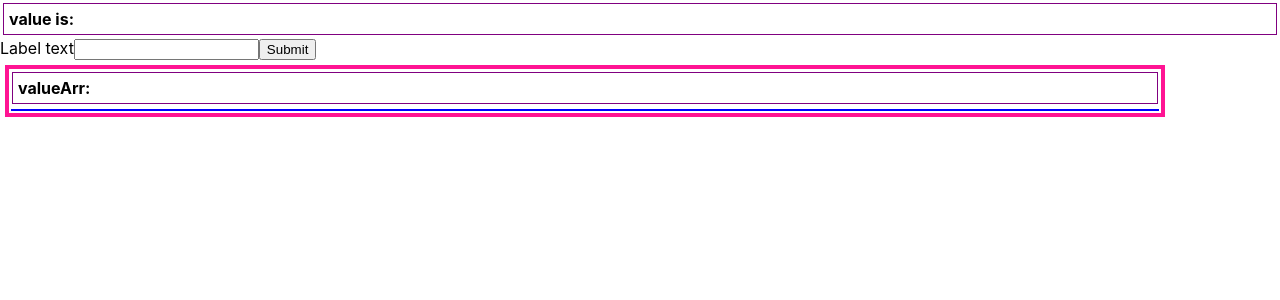
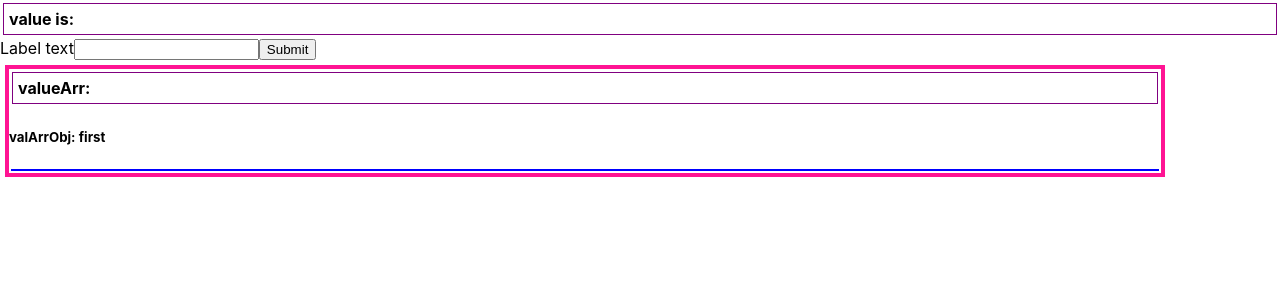
Before and after one commit to stevekutz/controlled_inputs_exp2, a React (Create React App) app in the folder app/: page / in a window 1280 px wide. Shown: the top 300 px of the page. Built offline with nearby package versions, Linux system fonts and the light colour scheme.

Commit message:
modifying obj, do not mutate state directly

```diff
--- a/app/src/App.js
+++ b/app/src/App.js
@@ -9,6 +9,9 @@ class App extends React.Component {
     state = {
       valueInit: '',
       valueArr: [],
+   //   valArrObj: [{}],
+
+          valArrObj: {id: 0, name : 'first', age: 100, real: true }
     }
 
   // handlers
@@ -20,8 +23,18 @@ class App extends React.Component {
     ev.preventDefault();
 
     this.setState(prevState => {
-      return {valueArr: [...prevState.valueArr, this.state.valueInit]}
+      return {
+        valueArr: [...prevState.valueArr, this.state.valueInit],
+      }
     })
+    this.setState(prevState => {
+
+      // This method mutates state directly
+      return {
+        valueArrObj: [{...prevState.valArrObj.name}, this.state.valArrObj.name = this.state.valueInit],
+      }
+    })
+
 
     this.setState({ valueInit: ''})
   }
@@ -47,6 +60,7 @@ class App extends React.Component {
 
         <div className = 'valueArrContainer' >
           <h4> valueArr: {this.state.valueArr}</h4>
+          <h5> valArrObj: {this.state.valArrObj.name}</h5>
           <ul>
             {this.state.valueArr.map( (item,index) => (
               <div key = {index}>
```
